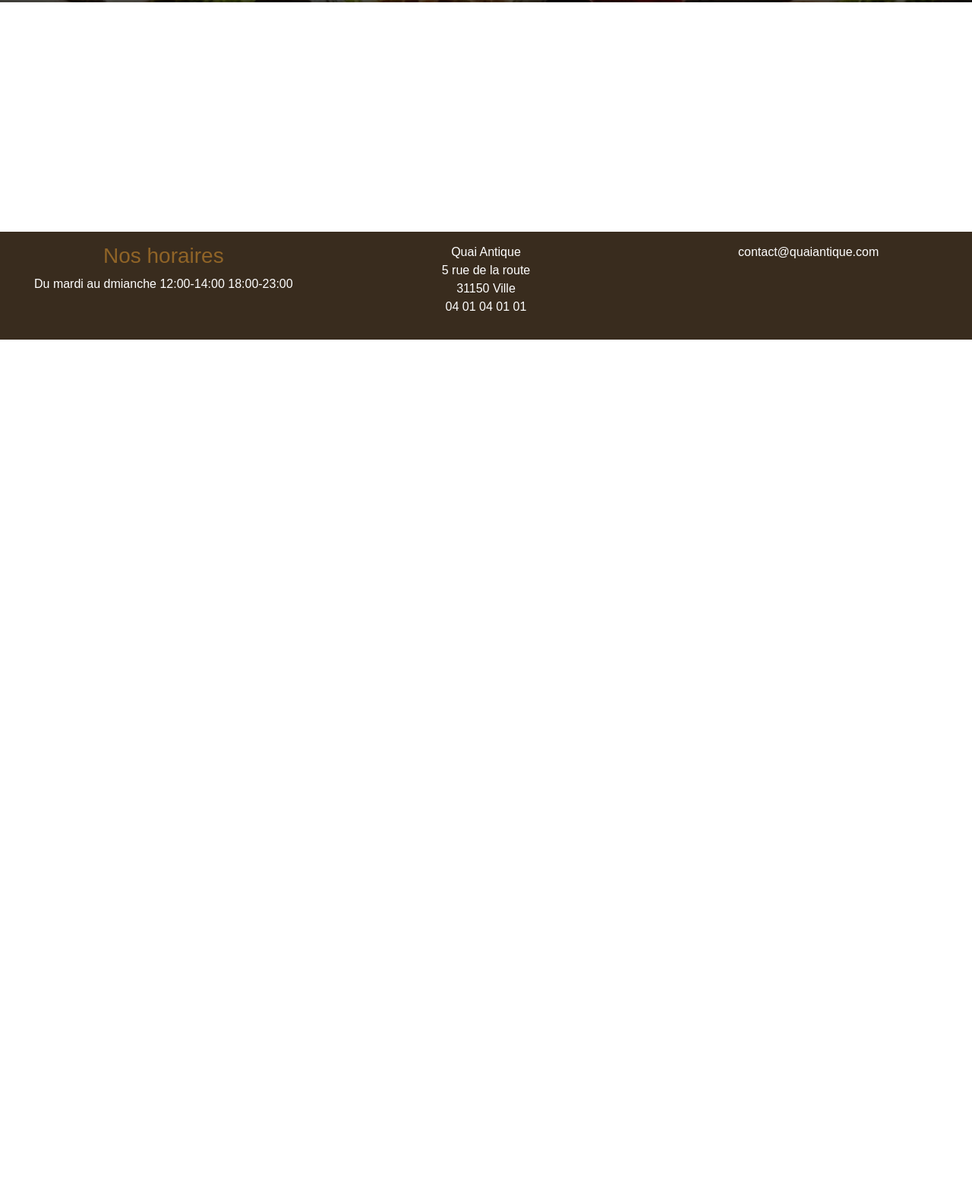
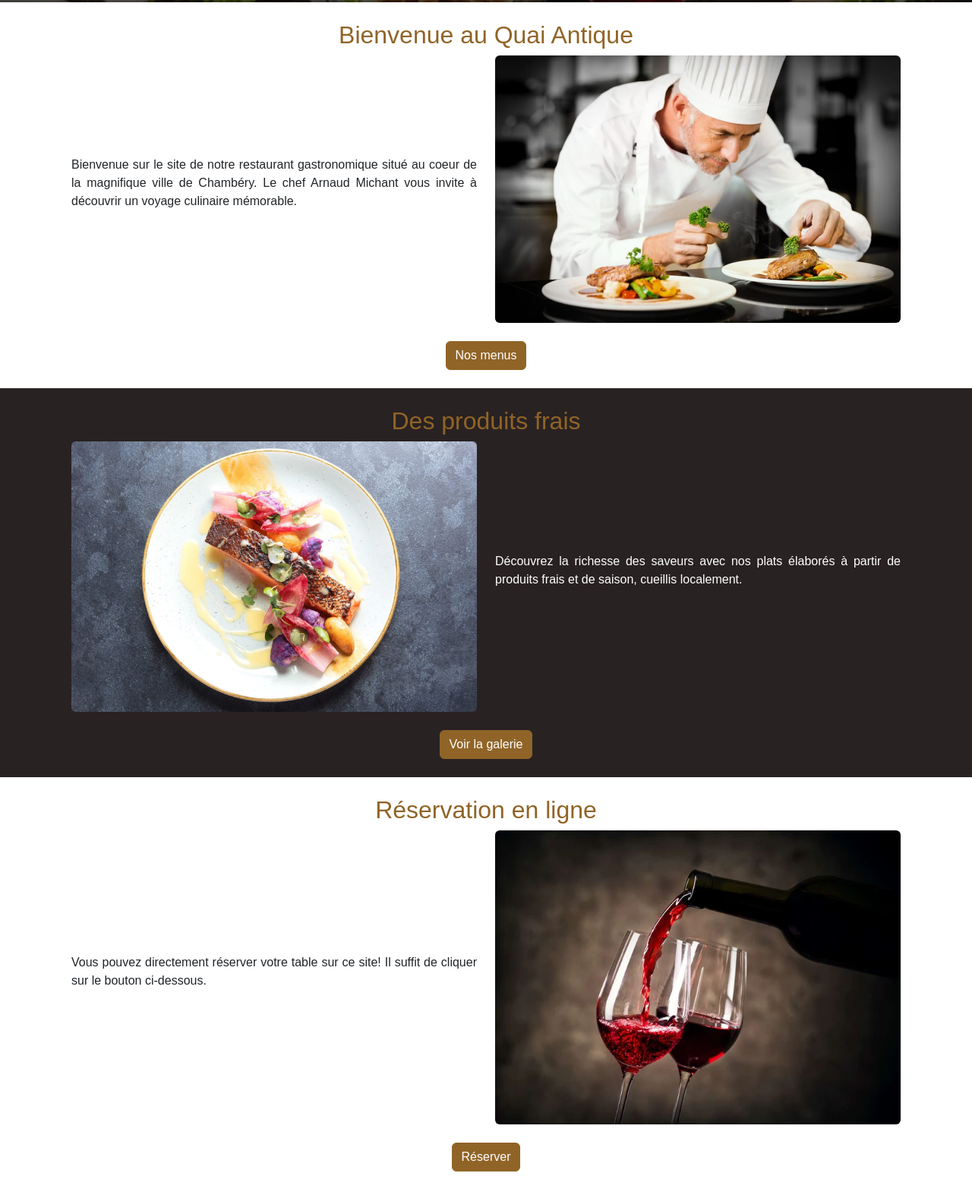
Before and after one commit to Yoann04/QuaiAntiqueFront, a website with bundled scripts: page index.html in a window 1280 px wide. Shown: the part 353-1922 px from the top of the page at 76% size. Before the commit the page ends 800 px from the top, so only its background shows below. Built offline with nearby package versions, Linux system fonts and the light colour scheme; files whose address does not match are found by name; a web font is replaced by a local one.

Commit message:
Finish home page

```diff
--- a/index.html
+++ b/index.html
@@ -65,7 +65,7 @@
                 </p>
             </div>
             <div class="col-6 col-lg-4">
-                <p>contact@quaiantique.com</p>
+                <p>test</p>
             </div>
         </div>
 
--- a/pages/home.html
+++ b/pages/home.html
@@ -5,3 +5,58 @@
     <button class="btn btn-primary">Réserver</button>
 </div>
 </div>
+
+<section>
+    <article>
+        <div class="container p-4">
+            <h2 class="text-center text-primary">Bienvenue au Quai Antique</h2>
+            <div class="row row-cols-2 align-items-center">
+             <div class="col">
+                <p class="text-justify">
+                    Bienvenue sur le site de notre restaurant gastronomique situé au coeur de la magnifique ville de Chambéry. Le chef Arnaud Michant vous invite à découvrir un voyage culinaire mémorable.
+                </p>
+             </div>
+             <div class="col">
+                <img class="w-100 rounded" src="../images/chef.jpg">
+             </div>
+            </div>
+            <div class="text-center pt-4">
+                <a href="#" class="btn btn-primary">Nos menus</a>
+            </div>
+        </div>
+    </article>
+    <article class="bg-black text-white">
+        <div class="container p-4">
+            <h2 class="text-center text-primary">Des produits frais</h2>
+            <div class="row row-cols-2 align-items-center">
+                <div class="col">
+                    <img class="w-100 rounded" src="../images/food.jpg">
+                 </div>
+                 <div class="col">
+                <p class="text-justify">
+                    Découvrez la richesse des saveurs avec nos plats élaborés à partir de produits frais et de saison, cueillis localement.
+                </p>
+             </div>
+            </div>
+            <div class="text-center pt-4">
+                <a href="#" class="btn btn-primary">Voir la galerie</a>
+            </div>
+        </div>
+    </article>    <article>
+        <div class="container p-4">
+            <h2 class="text-center text-primary">Réservation en ligne</h2>
+            <div class="row row-cols-2 align-items-center">
+             <div class="col">
+                <p class="text-justify">
+                    Vous pouvez directement réserver votre table sur ce site! Il suffit de cliquer sur le bouton ci-dessous.
+             </div>
+             <div class="col">
+                <img class="w-100 rounded" src="../images/Vins.jpg">
+             </div>
+            </div>
+            <div class="text-center pt-4">
+                <a href="#" class="btn btn-primary">Réserver</a>
+            </div>
+        </div>
+    </article>
+</section>
--- a/scss/main.scss
+++ b/scss/main.scss
@@ -44,3 +44,7 @@ position: relative;
     justify-content: center;
    }
 }
+
+.text-justify{
+    text-align: justify;
+}
```
Also changed, not shown: scss/main.css, 1 other file.
